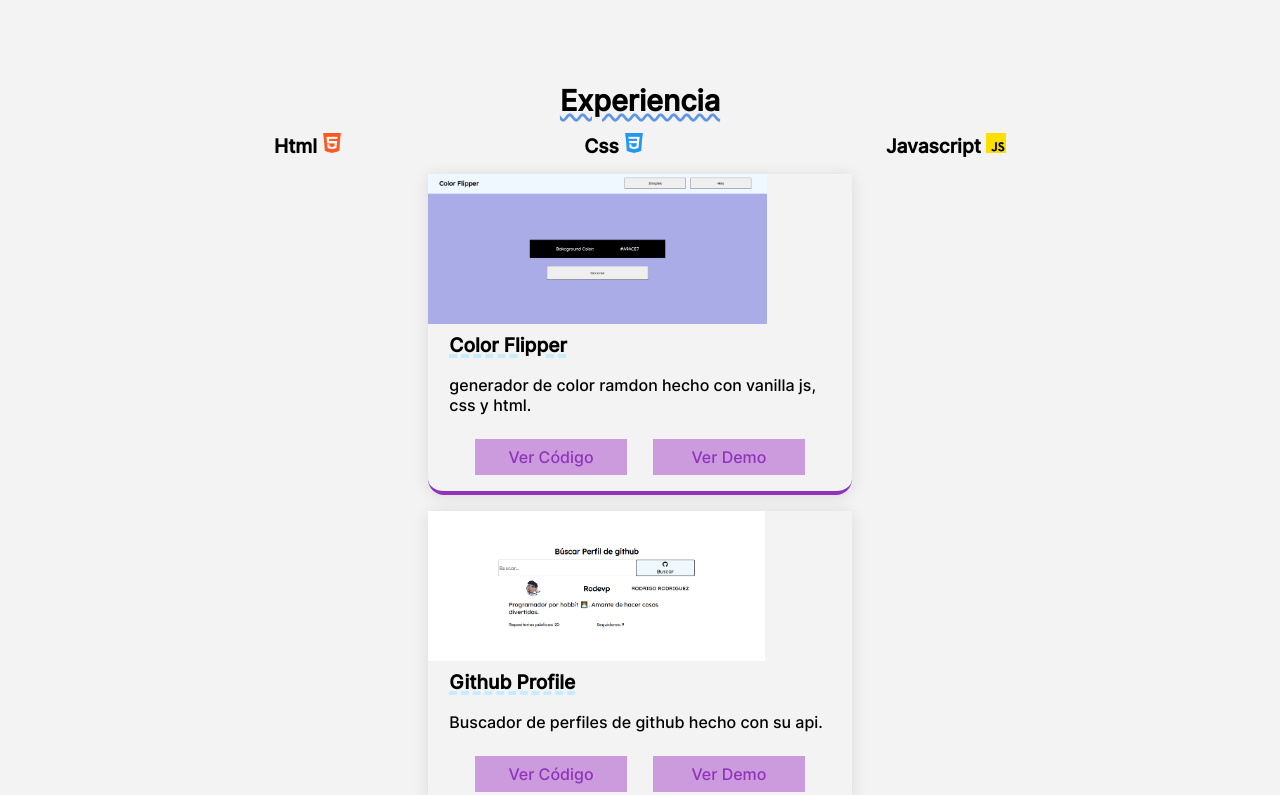
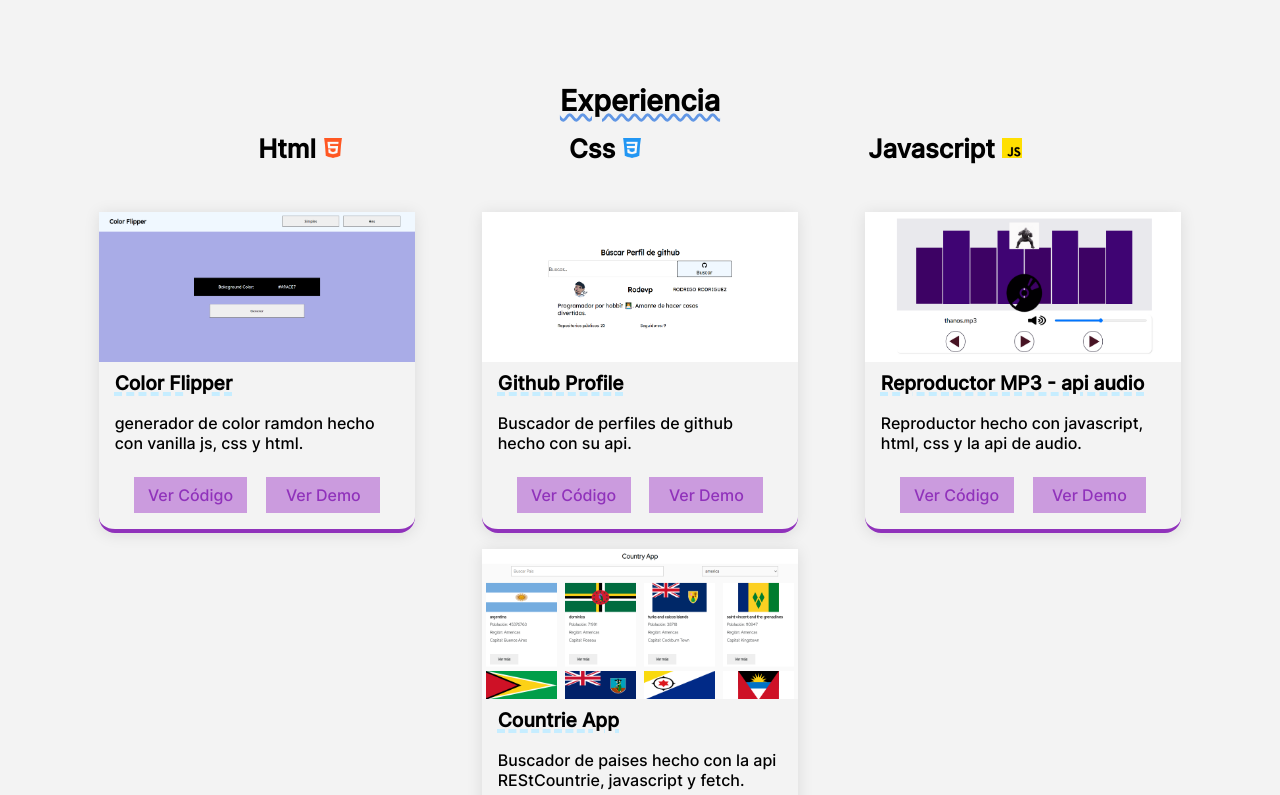
Before and after one commit to Rodevp/portfolio-rodevp, a React (Vite) app in the folder web/: page / in a window 1280 px wide. Shown: the part 1460-2255 px from the top of the page. Built offline with nearby package versions, Linux system fonts and the light colour scheme.

Commit message:
terminando media queries de la seccion projects

```diff
--- a/web/src/projects/card/card.module.css
+++ b/web/src/projects/card/card.module.css
@@ -16,9 +16,8 @@
 }
 
 .card_img img {
-    max-width: 100%;
-    max-height: 100%;
-    object-fit: contain;
+    width: 100%;
+    height: 100%;
 }
 
 .card_title_card {
@@ -60,3 +59,40 @@
 .card_btn:hover{
     color: var(--color-border-about-me-title);
 }
+
+@media screen and (min-width: 500px) {
+    .card {
+        width: 70%;
+    }
+}
+
+@media screen and (min-width: 620px) {
+    .card {
+        width: 60%;
+    }
+}
+
+@media screen and (min-width: 920px) {
+    .card {
+        width: 35%;
+        transition: transform 100ms linear;
+    }
+
+    .card:hover {
+        transform: scale(1.1);
+    }
+
+}
+
+@media screen and (min-width: 1020px) {
+    .card {
+        width: 30%;
+    }
+}
+
+
+@media screen and (min-width: 1040px) {
+    .card {
+        width: 26%;
+    }
+}
--- a/web/src/projects/project.module.css
+++ b/web/src/projects/project.module.css
@@ -81,3 +81,25 @@
     flex-direction: column;
     align-items: center;
 }
+
+
+@media screen and (min-width: 920px) {
+
+    .projects__vanilla_title, .projects__react_title {
+        font-size: 1.4rem;
+        margin-bottom: 2rem;
+    }
+
+    .projects__js {
+        flex-direction: row;
+        flex-wrap: wrap;
+        justify-content: space-evenly;
+    }
+}
+
+@media screen and (min-width: 1020px)  {
+    .projects__vanilla_title, .projects__react_title {
+        font-size: 1.6rem;
+        margin-bottom: 3rem;
+    }
+}
```
